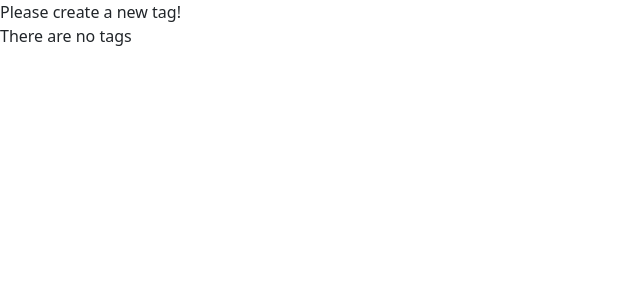
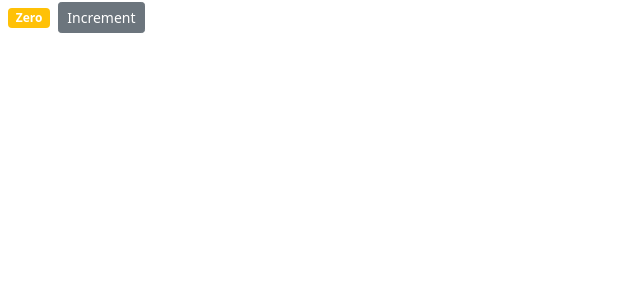
Before and after one commit to flick-23/react-app, a React (Create React App) app in the folder counter-app/: page / in a window 1280 px wide. Shown: the top 300 px of the page, without its empty margins (0-640 px from the left). Built offline with nearby package versions, Linux system fonts and the light colour scheme.

Commit message:
Handling events

```diff
--- a/counter-app/src/components/counter.jsx
+++ b/counter-app/src/components/counter.jsx
@@ -15,13 +15,18 @@
         );
     }
 
+    handleIncrement(){
+        console.log("Increment Clicked!");
+        console.log(this);
+    }
+
     render() {
         let classes = this.getBadgeClasses();
 
         return (
         <div>
-            { this.state.tags.length === 0 && 'Please create a new tag!'}
-            {this.renderTags()}
+            <span className={this.getBadgeClasses()}>{this.formatCount()}</span>
+            <button onClick={this.handleIncrement} className="btn btn-secondary btn-sm">Increment</button>
         </div>
         );
     }
```
